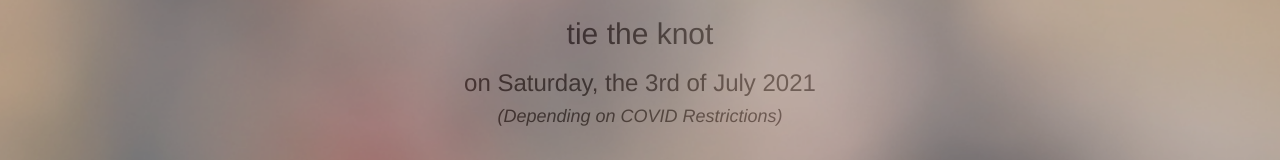
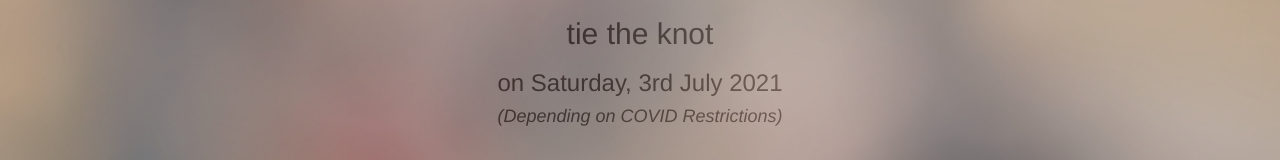
Before and after one commit to pt-john/pt-john.github.io, a plain HTML site: page index.html in a window 1280 px wide. Shown: the part 192-352 px from the top of the page. Drawn offline with nearby package versions, Linux system fonts and the light colour scheme.

Commit message:
Remove of the

```diff
--- a/index.html
+++ b/index.html
@@ -67,7 +67,7 @@
   <div class="container text-center">
     <h1>John & Rittu</h1>
     <h2>tie the knot</h2>
-    <h3>on Saturday, the 3rd of July 2021</h3>
+    <h3>on Saturday, 3rd July 2021</h3>
     <h4><i>(Depending on COVID Restrictions)</i></h4>
   </div>
 </div>
```
